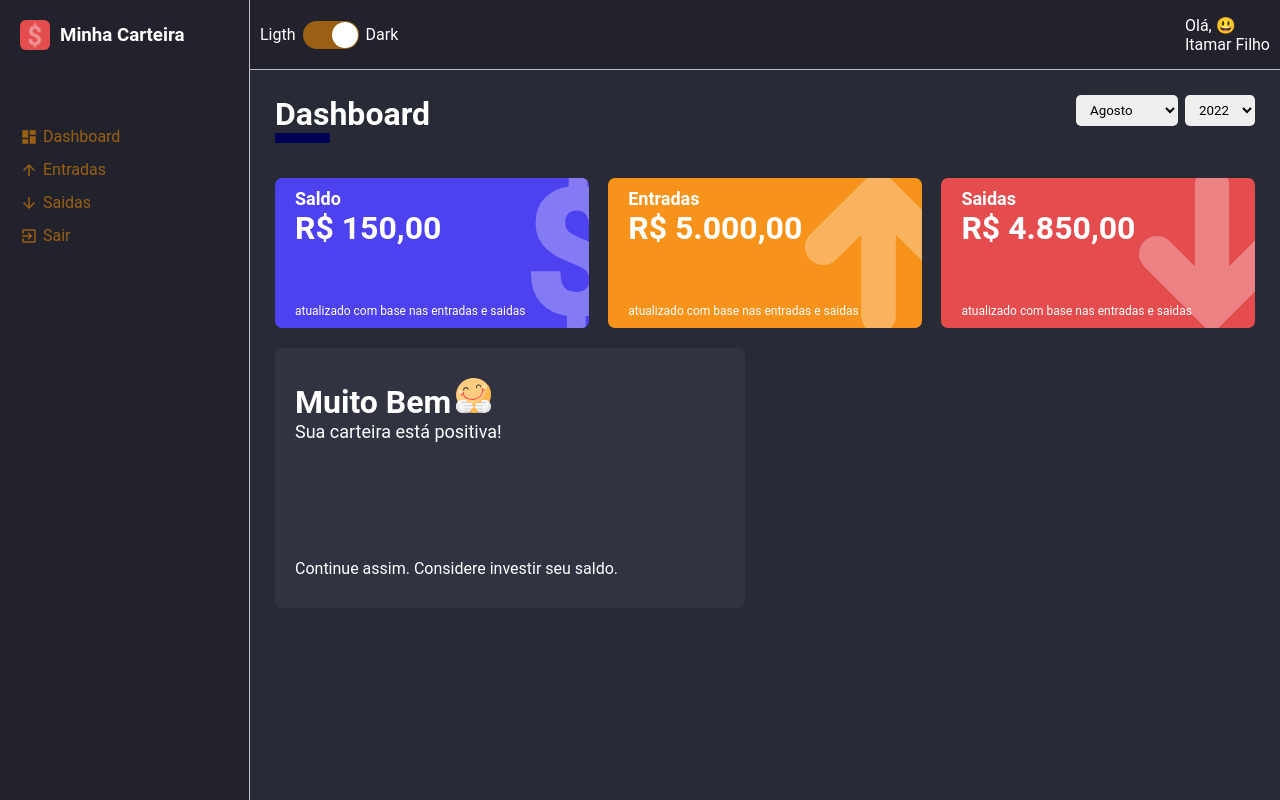
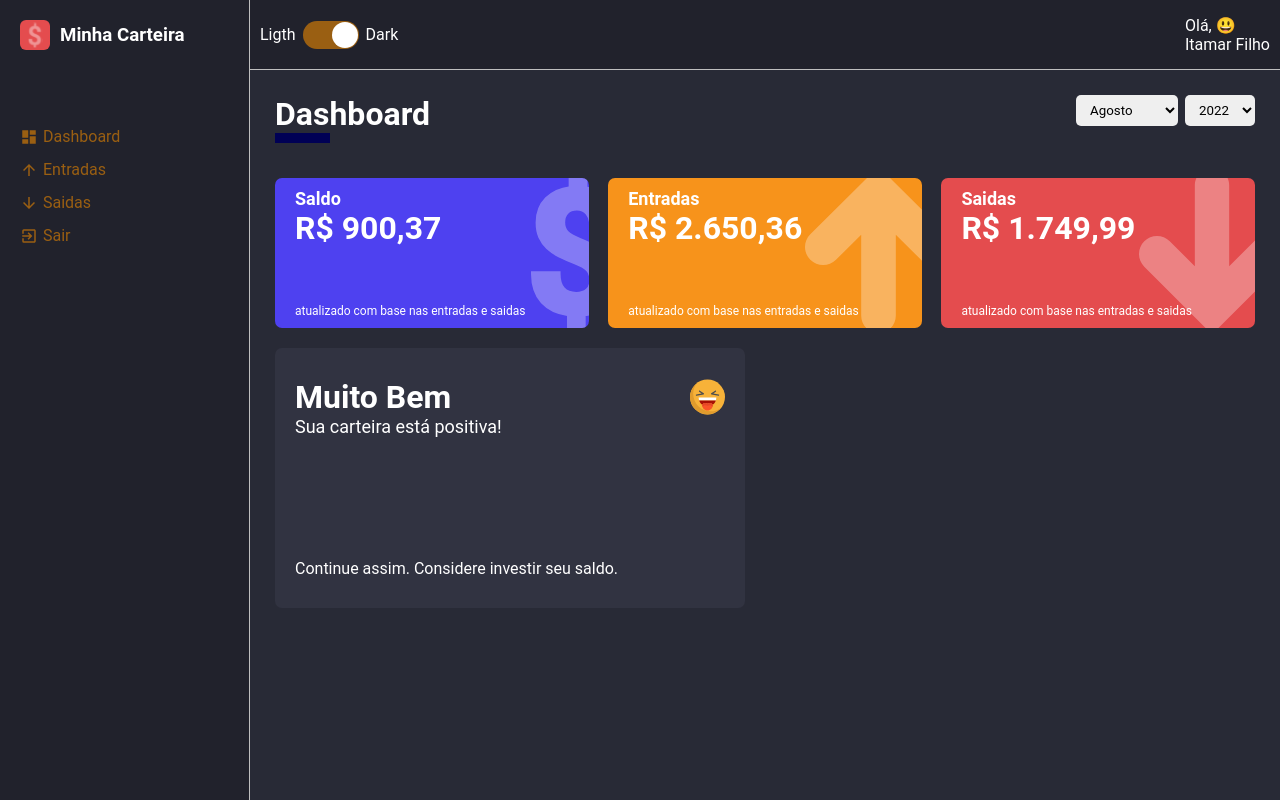
Before and after one commit to JrItamarJr/minha-carteira, a React (Vite) app: page /dashboard in a window 1280 px wide. Built offline with nearby package versions, Linux system fonts and the light colour scheme.

Commit message:
improving dashboard

```diff
--- a/src/components/MessageBox/styles.ts
+++ b/src/components/MessageBox/styles.ts
@@ -17,6 +17,10 @@ export const Container = styled.div`
     flex-direction: column;
     justify-content: space-between;
 
+        > header h1{
+            display: flex;
+            justify-content: space-between;
+        }
         > header img{
             width: 35px;
             margin-left: 5px;
--- a/src/pages/Dashborad/index.tsx
+++ b/src/pages/Dashborad/index.tsx
@@ -10,13 +10,15 @@ import listMonths from '../../utils/months'
 import expanses from '../../repositories/expenses'
 import gains from '../../repositories/gains'
 
-import happyImg from '../../assets/happy.svg'
-import sadImg from '../../assets/sad.svg'
+import laugImg from '../../assets/laug.svg'
+import badImg from '../../assets/bad.svg'
+import confusedImg from '../../assets/confused.svg'
 
 import {
     Container,
     Content
 } from "./styles";
+import { MdDescription } from "react-icons/md";
 
 const Dashboard: React.FC = () => {
 
@@ -29,7 +31,7 @@ const Dashboard: React.FC = () => {
         { value: 'Itamar 02', label: 'Itamar 02' },
         { value: 'Itamar 03', label: 'Itamar 03' },
 
-    ]
+    ];
 
     const years = useMemo(() => {
 
@@ -66,6 +68,76 @@ const Dashboard: React.FC = () => {
 
     }, []);
 
+    const totalGains = useMemo(() => {
+        let total: number = 0;
+
+        gains.forEach(item => {
+            const date = new Date(item.date);
+            const year = date.getFullYear();
+            const month = date.getMonth() + 1;
+
+            if (month === montSelected && year === yearSelected) {
+                try {
+                    total += Number(item.amount)
+                } catch {
+                    throw new Error('Invalid amount! Amount must be number.')
+                }
+            }
+        });
+        return total;
+
+    }, [montSelected, yearSelected]);
+
+    const totalExpenses = useMemo(() => {
+        let total: number = 0;
+
+        expanses.forEach(item => {
+            const date = new Date(item.date);
+            const year = date.getFullYear();
+            const month = date.getMonth() + 1;
+
+            if (month === montSelected && year === yearSelected) {
+                try {
+                    total += Number(item.amount)
+                } catch {
+                    throw new Error('Invalid amount! Amount must be number.')
+                }
+            }
+        });
+        return total;
+
+    }, [montSelected, yearSelected]);
+
+    const totalBalance = useMemo(() => {
+        return totalGains - totalExpenses;
+    }, [totalGains, totalExpenses]);
+
+    const message = useMemo(() => {
+        if (totalBalance < 0) {
+            return {
+                title: "Que triste!",
+                description: "Neste mês você gastou mais do que deveria.",
+                footerText: "Verifique seus gastos e tente cortar algumas coisas desnecessárias.",
+                icon: badImg,
+            }
+        } else if (totalBalance == 0) {
+            return {
+                title: "Ufaa!",
+                description: "Neste mês, você gastou exatamente o que ganhou",
+                footerText: "Tenha cuidado. No próximo mês tente poupar o seu dinheiro.",
+                icon: confusedImg,
+            }
+        }
+        else {
+            return {
+                title: "Muito Bem",
+                description: "Sua carteira está positiva!",
+                footerText: "Continue assim. Considere investir seu saldo.",
+                icon: laugImg,
+            }
+        }
+
+    }, [totalBalance]);
 
     const handleMonthSelected = (month: string) => {
         try {
@@ -75,7 +147,7 @@ const Dashboard: React.FC = () => {
             throw new Error('Mes selecionado é invalido')
         }
 
-    }
+    };
 
     const handleYearSelected = (year: string) => {
         try {
@@ -85,7 +157,7 @@ const Dashboard: React.FC = () => {
             throw new Error('Ano selecionado é invalido')
         }
 
-    }
+    };
 
 
     return (
@@ -106,31 +178,30 @@ const Dashboard: React.FC = () => {
                 <Content>
                     <WalletBox
                         title="Saldo"
-                        amount={150.00}
+                        amount={totalBalance}
                         footerlabel="atualizado com base nas entradas e saidas"
                         icon="dollar"
                         color="#4E41F0"
                     />
                     <WalletBox
                         title="Entradas"
-                        amount={5000.00}
+                        amount={totalGains}
                         footerlabel="atualizado com base nas entradas e saidas"
                         icon="arrowUp"
                         color="#F7931B"
                     />
                     <WalletBox
                         title="Saidas"
-                        amount={4850.00}
+                        amount={totalExpenses}
                         footerlabel="atualizado com base nas entradas e saidas"
                         icon="arrowDown"
                         color="#E44C4E"
                     />
                     <MessageBox
-                        title="Muito Bem"
-                        description="Sua carteira está positiva!"
-                        footerText="Continue assim. Considere investir seu saldo."
-                        icon={happyImg}
-                    />
+                        title={message.title}
+                        description={message.description}
+                        footerText={message.footerText}
+                        icon={message.icon} />
 
                 </Content>
             </Container>
```
